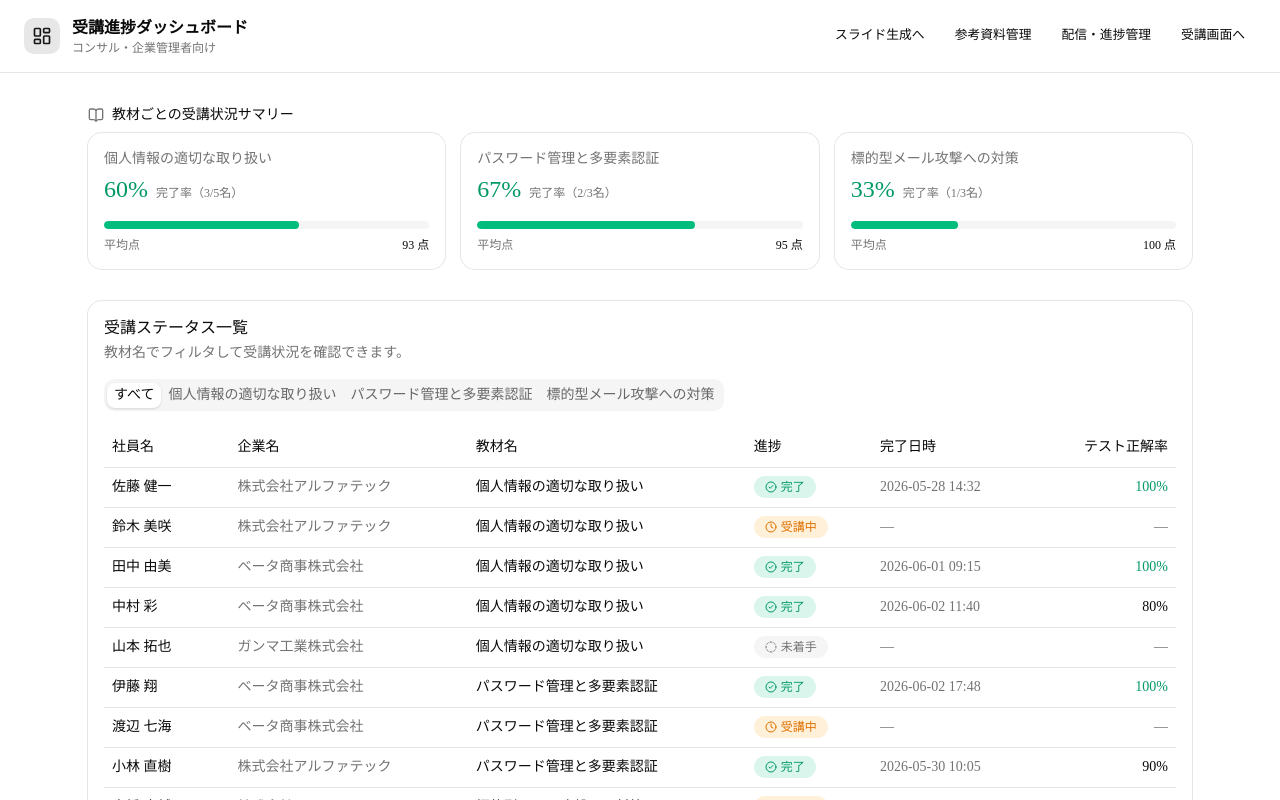
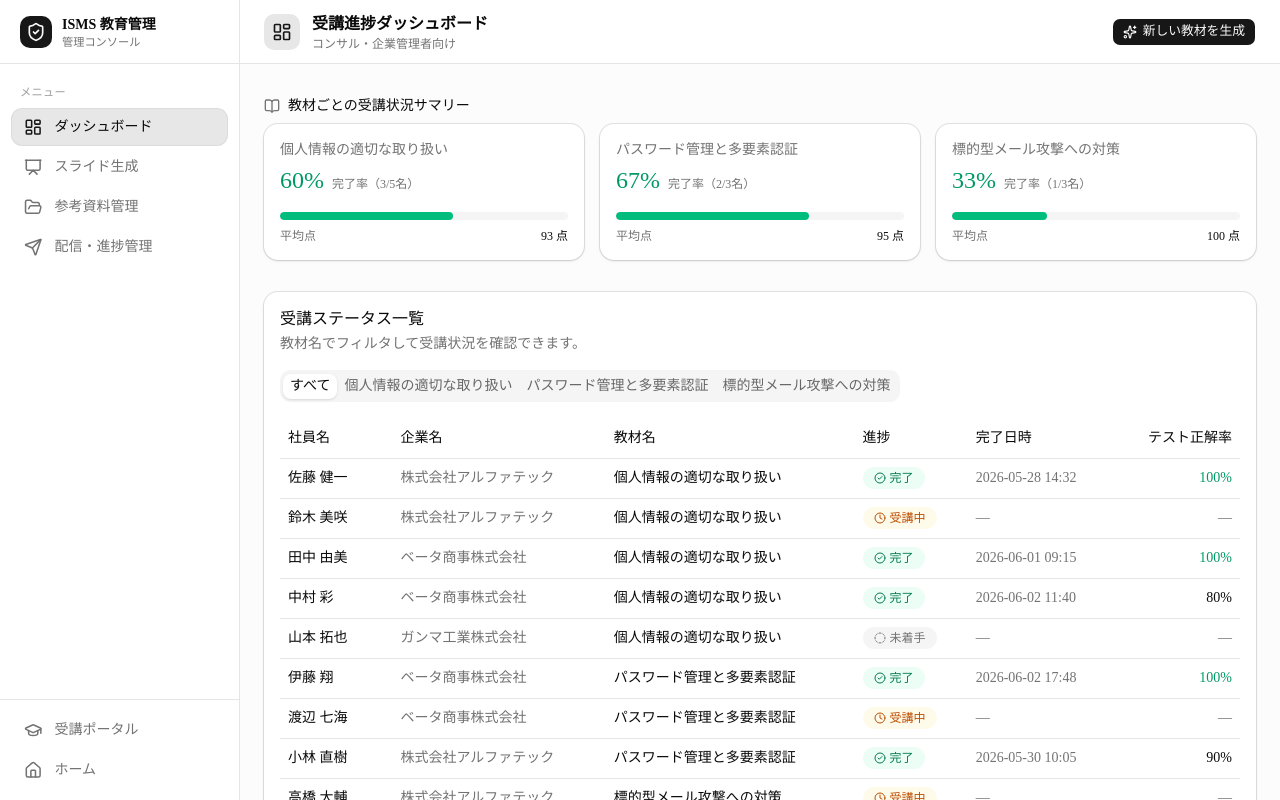
Before and after one commit to yuta0410/isms-edu-proto, a Next.js app: page /admin/dashboard in a window 1280 px wide. Shown: the top 800 px of the page. Built offline with nearby package versions, Linux system fonts and the light colour scheme.

Commit message:
UIUXブラッシュアップ：管理画面サイドバー新設とデザインシステム最適化

```diff
--- a/app/admin/dashboard/page.tsx
+++ b/app/admin/dashboard/page.tsx
@@ -8,6 +8,7 @@ import {
   Clock,
   CircleDashed,
   BookOpen,
+  Sparkles,
 } from "lucide-react";
 
 import {
@@ -100,8 +101,8 @@ export default function DashboardPage() {
   );
 
   return (
-    <div className="min-h-screen bg-background">
-      <header className="flex items-center justify-between gap-4 border-b px-6 py-4">
+    <div className="min-h-screen">
+      <header className="flex h-16 items-center justify-between gap-4 border-b bg-card px-6">
         <div className="flex items-center gap-3">
           <div className="flex size-9 items-center justify-center rounded-lg bg-primary/10 text-primary">
             <LayoutDashboard className="size-5" />
@@ -115,28 +116,12 @@ export default function DashboardPage() {
             </p>
           </div>
         </div>
-        <nav className="flex items-center gap-2">
-          <Link href="/admin/generate">
-            <Button variant="ghost" size="sm">
-              スライド生成へ
-            </Button>
-          </Link>
-          <Link href="/admin/materials">
-            <Button variant="ghost" size="sm">
-              参考資料管理
-            </Button>
-          </Link>
-          <Link href="/admin/distribution">
-            <Button variant="ghost" size="sm">
-              配信・進捗管理
-            </Button>
-          </Link>
-          <Link href="/pages/course">
-            <Button variant="ghost" size="sm">
-              受講画面へ
-            </Button>
-          </Link>
-        </nav>
+        <Link href="/admin/generate">
+          <Button size="sm" className="gap-1.5">
+            <Sparkles className="size-3.5" />
+            新しい教材を生成
+          </Button>
+        </Link>
       </header>
 
       <div className="mx-auto max-w-6xl px-6 py-8">
--- a/app/admin/distribution/page.tsx
+++ b/app/admin/distribution/page.tsx
@@ -1,7 +1,6 @@
 "use client";
 
 import { useRef, useState } from "react";
-import Link from "next/link";
 import {
   Send,
   Building2,
@@ -79,9 +78,8 @@ export default function DistributionPage() {
   const companyCount = new Set(DISTRIBUTIONS.map((r) => r.corp)).size;
 
   return (
-    <div className="min-h-screen bg-background">
-      <header className="flex items-center justify-between gap-4 border-b px-6 py-4">
-        <div className="flex items-center gap-3">
+    <div className="min-h-screen">
+      <header className="flex h-16 items-center gap-3 border-b bg-card px-6">
         <div className="flex size-9 items-center justify-center rounded-lg bg-primary/10 text-primary">
           <Send className="size-5" />
         </div>
@@ -93,24 +91,6 @@ export default function DistributionPage() {
             管理者向け / 企業別・グループ別の配信状況
           </p>
         </div>
-        </div>
-        <nav className="flex items-center gap-2 text-sm">
-          <Link href="/admin/generate">
-            <Button variant="ghost" size="sm">
-              スライド生成へ
-            </Button>
-          </Link>
-          <Link href="/admin/materials">
-            <Button variant="ghost" size="sm">
-              参考資料管理
-            </Button>
-          </Link>
-          <Link href="/admin/dashboard">
-            <Button variant="ghost" size="sm">
-              進捗ダッシュボード
-            </Button>
-          </Link>
-        </nav>
       </header>
 
       <div className="mx-auto max-w-6xl px-6 py-8">
--- a/app/admin/generate/page.tsx
+++ b/app/admin/generate/page.tsx
@@ -203,7 +203,7 @@ export default function GeneratePage() {
   return (
     <div className="min-h-screen bg-background">
       {/* Top bar */}
-      <header className="flex items-center justify-between gap-4 border-b px-6 py-4">
+      <header className="flex h-16 items-center justify-between gap-4 border-b bg-card px-6">
         <div className="flex items-center gap-3">
           <div className="flex size-9 items-center justify-center rounded-lg bg-primary/10 text-primary">
             <Presentation className="size-5" />
@@ -217,28 +217,12 @@ export default function GeneratePage() {
             </p>
           </div>
         </div>
-        <nav className="flex items-center gap-2 text-sm">
-          <Link href="/admin/materials">
-            <Button variant="ghost" size="sm">
-              参考資料管理
-            </Button>
-          </Link>
-          <Link href="/admin/distribution">
-            <Button variant="ghost" size="sm">
-              配信・進捗管理
-            </Button>
-          </Link>
-          <Link href="/admin/dashboard">
-            <Button variant="ghost" size="sm">
-              進捗ダッシュボード
-            </Button>
-          </Link>
-          <Link href="/pages/course">
-            <Button variant="ghost" size="sm">
-              受講画面プレビュー
-            </Button>
-          </Link>
-        </nav>
+        <Link href="/admin/materials" className="hidden sm:block">
+          <Button variant="outline" size="sm" className="gap-1.5">
+            <FolderOpen className="size-3.5" />
+            参考資料を確認
+          </Button>
+        </Link>
       </header>
 
       {/* Hybrid input: topic selection + free-text supplement */}
@@ -374,12 +358,23 @@ export default function GeneratePage() {
               </div>
             </>
           ) : (
-            <>
-              <Sparkles className="size-8 opacity-40" />
-              <p>
-                教育テーマを選択し（必要に応じて補足を入力し）「スライド生成」を押してください。
-              </p>
-            </>
+            <div className="flex flex-col items-center gap-4">
+              <div className="flex size-20 items-center justify-center rounded-2xl border border-dashed bg-muted/40 text-muted-foreground/50">
+                <Presentation className="size-9" />
+              </div>
+              <div className="flex flex-col items-center gap-1.5">
+                <p className="font-heading text-base font-medium text-foreground/80">
+                  ここに生成されたスライドが表示されます
+                </p>
+                <p className="max-w-sm text-sm text-muted-foreground">
+                  上で教育テーマを選び、必要に応じて補足を入力してから
+                  <span className="font-medium text-foreground/70">
+                    「スライド生成」
+                  </span>
+                  を押してください。
+                </p>
+              </div>
+            </div>
           )}
         </div>
       )}
--- /dev/null
+++ b/app/admin/layout.tsx
@@ -0,0 +1,112 @@
+"use client";
+
+import Link from "next/link";
+import { usePathname } from "next/navigation";
+import {
+  ShieldCheck,
+  LayoutDashboard,
+  Presentation,
+  FolderOpen,
+  Send,
+  GraduationCap,
+  Home,
+} from "lucide-react";
+
+import { cn } from "@/lib/utils";
+
+const NAV = [
+  { href: "/admin/dashboard", label: "ダッシュボード", icon: LayoutDashboard },
+  { href: "/admin/generate", label: "スライド生成", icon: Presentation },
+  { href: "/admin/materials", label: "参考資料管理", icon: FolderOpen },
+  { href: "/admin/distribution", label: "配信・進捗管理", icon: Send },
+];
+
+export default function AdminLayout({
+  children,
+}: {
+  children: React.ReactNode;
+}) {
+  const pathname = usePathname();
+
+  return (
+    <div className="flex min-h-screen bg-muted/30">
+      {/* Fixed cockpit sidebar — collapses to icons under md */}
+      <aside className="sticky top-0 flex h-screen w-16 shrink-0 flex-col border-r bg-card md:w-60">
+        {/* Brand */}
+        <Link
+          href="/"
+          className="flex h-16 items-center gap-2.5 border-b px-4 md:px-5"
+        >
+          <span className="flex size-8 shrink-0 items-center justify-center rounded-lg bg-primary text-primary-foreground">
+            <ShieldCheck className="size-5" />
+          </span>
+          <span className="hidden flex-col leading-tight md:flex">
+            <span className="font-heading text-sm font-semibold">
+              ISMS 教育管理
+            </span>
+            <span className="text-[0.7rem] text-muted-foreground">
+              管理コンソール
+            </span>
+          </span>
+        </Link>
+
+        {/* Primary nav */}
+        <nav className="flex flex-1 flex-col gap-1 p-2 md:p-3">
+          <p className="hidden px-2 pt-2 pb-1 text-[0.7rem] font-medium tracking-wide text-muted-foreground/70 uppercase md:block">
+            メニュー
+          </p>
+          {NAV.map((item) => {
+            const active = pathname === item.href;
+            const Icon = item.icon;
+            return (
+              <Link
+                key={item.href}
+                href={item.href}
+                aria-current={active ? "page" : undefined}
+                className={cn(
+                  "flex items-center gap-3 rounded-lg px-2.5 py-2 text-sm transition-colors md:px-3",
+                  "justify-center md:justify-start",
+                  active
+                    ? "bg-primary/10 font-medium text-foreground ring-1 ring-primary/15"
+                    : "text-muted-foreground hover:bg-muted hover:text-foreground"
+                )}
+                title={item.label}
+              >
+                <Icon
+                  className={cn(
+                    "size-[1.15rem] shrink-0",
+                    active && "text-primary"
+                  )}
+                />
+                <span className="hidden md:inline">{item.label}</span>
+              </Link>
+            );
+          })}
+        </nav>
+
+        {/* Footer links: jump out to learner-facing views */}
+        <div className="flex flex-col gap-1 border-t p-2 md:p-3">
+          <Link
+            href="/pages/course"
+            className="flex items-center justify-center gap-3 rounded-lg px-2.5 py-2 text-sm text-muted-foreground transition-colors hover:bg-muted hover:text-foreground md:justify-start md:px-3"
+            title="受講ポータル"
+          >
+            <GraduationCap className="size-[1.15rem] shrink-0" />
+            <span className="hidden md:inline">受講ポータル</span>
+          </Link>
+          <Link
+            href="/"
+            className="flex items-center justify-center gap-3 rounded-lg px-2.5 py-2 text-sm text-muted-foreground transition-colors hover:bg-muted hover:text-foreground md:justify-start md:px-3"
+            title="ホーム"
+          >
+            <Home className="size-[1.15rem] shrink-0" />
+            <span className="hidden md:inline">ホーム</span>
+          </Link>
+        </div>
+      </aside>
+
+      {/* Page content */}
+      <div className="min-w-0 flex-1">{children}</div>
+    </div>
+  );
+}
--- a/app/admin/materials/page.tsx
+++ b/app/admin/materials/page.tsx
@@ -1,7 +1,6 @@
 "use client";
 
 import { useRef, useState } from "react";
-import Link from "next/link";
 import {
   FolderOpen,
   UploadCloud,
@@ -113,10 +112,9 @@ export default function MaterialsPage() {
   }
 
   return (
-    <div className="min-h-screen bg-background">
+    <div className="min-h-screen">
       {/* Top bar */}
-      <header className="flex items-center justify-between gap-4 border-b px-6 py-4">
-        <div className="flex items-center gap-3">
+      <header className="flex h-16 items-center gap-3 border-b bg-card px-6">
         <div className="flex size-9 items-center justify-center rounded-lg bg-primary/10 text-primary">
           <FolderOpen className="size-5" />
         </div>
@@ -128,29 +126,6 @@ export default function MaterialsPage() {
             管理者向け / コンサル受領資料の登録・管理
           </p>
         </div>
-        </div>
-        <nav className="flex items-center gap-2 text-sm">
-          <Link href="/admin/generate">
-            <Button variant="ghost" size="sm">
-              スライド生成へ
-            </Button>
-          </Link>
-          <Link href="/admin/distribution">
-            <Button variant="ghost" size="sm">
-              配信・進捗管理
-            </Button>
-          </Link>
-          <Link href="/admin/dashboard">
-            <Button variant="ghost" size="sm">
-              進捗ダッシュボード
-            </Button>
-          </Link>
-          <Link href="/pages/course">
-            <Button variant="ghost" size="sm">
-              受講画面へ
-            </Button>
-          </Link>
-        </nav>
       </header>
 
       <div className="mx-auto max-w-5xl px-6 py-8">
--- a/app/layout.tsx
+++ b/app/layout.tsx
@@ -13,8 +13,9 @@ const geistMono = Geist_Mono({
 });
 
 export const metadata: Metadata = {
-  title: "Create Next App",
-  description: "Generated by create next app",
+  title: "ISMS 教育資料管理ツール",
+  description:
+    "ISO/IEC 27001 対応の教育コンテンツを生成・配信・進捗管理するツール",
 };
 
 export default function RootLayout({
--- a/components/ui/badge.tsx
+++ b/components/ui/badge.tsx
@@ -11,9 +11,10 @@ const badgeVariants = cva(
         default: "border-transparent bg-primary text-primary-foreground",
         secondary: "border-transparent bg-secondary text-secondary-foreground",
         success:
-          "border-transparent bg-emerald-500/15 text-emerald-600 dark:text-emerald-400",
+          "border-transparent bg-emerald-50 text-emerald-700 dark:bg-emerald-950/40 dark:text-emerald-300",
         warning:
-          "border-transparent bg-amber-500/15 text-amber-600 dark:text-amber-400",
+          "border-transparent bg-amber-50 text-amber-700 dark:bg-amber-950/40 dark:text-amber-300",
+        info: "border-transparent bg-sky-50 text-sky-700 dark:bg-sky-950/40 dark:text-sky-300",
         muted: "border-transparent bg-muted text-muted-foreground",
         outline: "text-foreground",
       },
--- a/components/ui/card.tsx
+++ b/components/ui/card.tsx
@@ -12,7 +12,7 @@ function Card({
       data-slot="card"
       data-size={size}
       className={cn(
-        "group/card flex flex-col gap-4 overflow-hidden rounded-xl bg-card py-4 text-sm text-card-foreground ring-1 ring-foreground/10 has-data-[slot=card-footer]:pb-0 has-[>img:first-child]:pt-0 data-[size=sm]:gap-3 data-[size=sm]:py-3 data-[size=sm]:has-data-[slot=card-footer]:pb-0 *:[img:first-child]:rounded-t-xl *:[img:last-child]:rounded-b-xl",
+        "group/card flex flex-col gap-4 overflow-hidden rounded-xl bg-card py-4 text-sm text-card-foreground shadow-sm ring-1 ring-foreground/10 has-data-[slot=card-footer]:pb-0 has-[>img:first-child]:pt-0 data-[size=sm]:gap-3 data-[size=sm]:py-3 data-[size=sm]:has-data-[slot=card-footer]:pb-0 *:[img:first-child]:rounded-t-xl *:[img:last-child]:rounded-b-xl",
         className
       )}
       {...props}
```
Also changed, not shown: app/pages/course/page.tsx (+31 -16 lines). Lines whose indentation alone changed are shown as unchanged.
